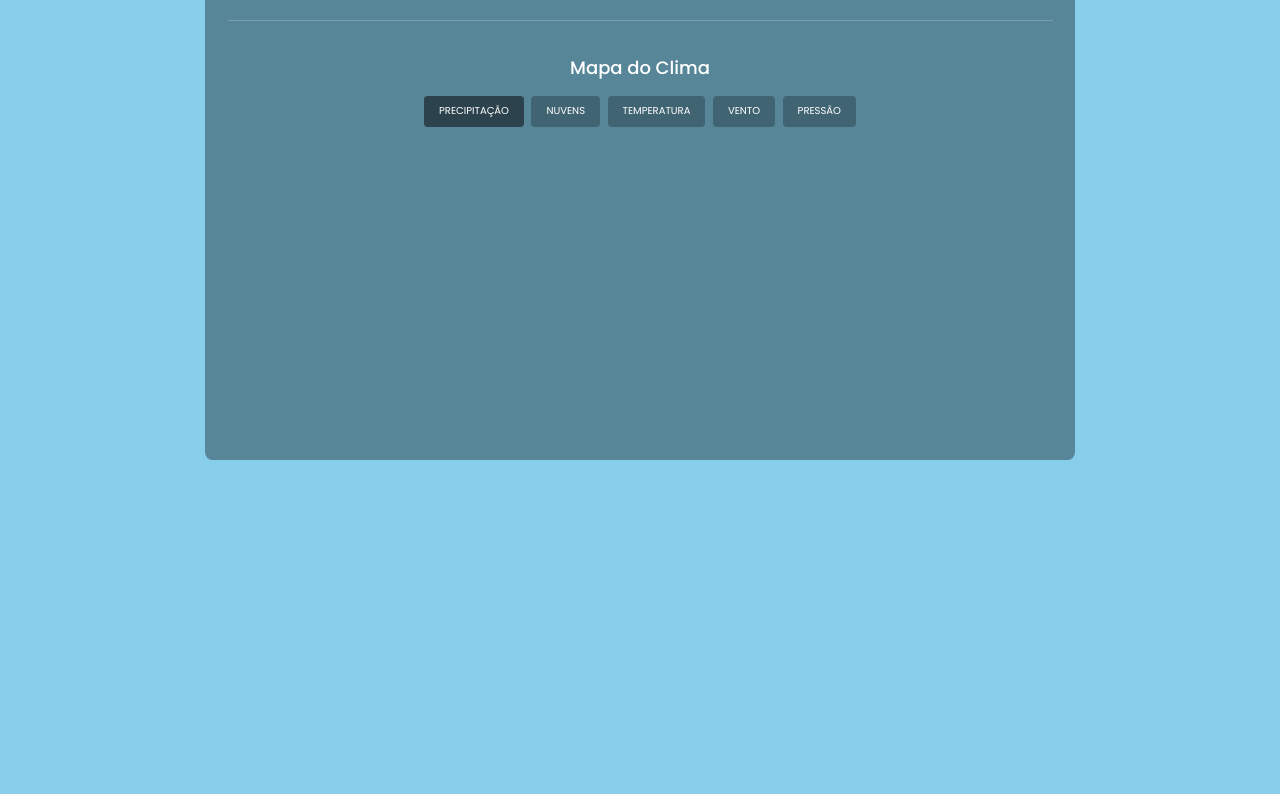
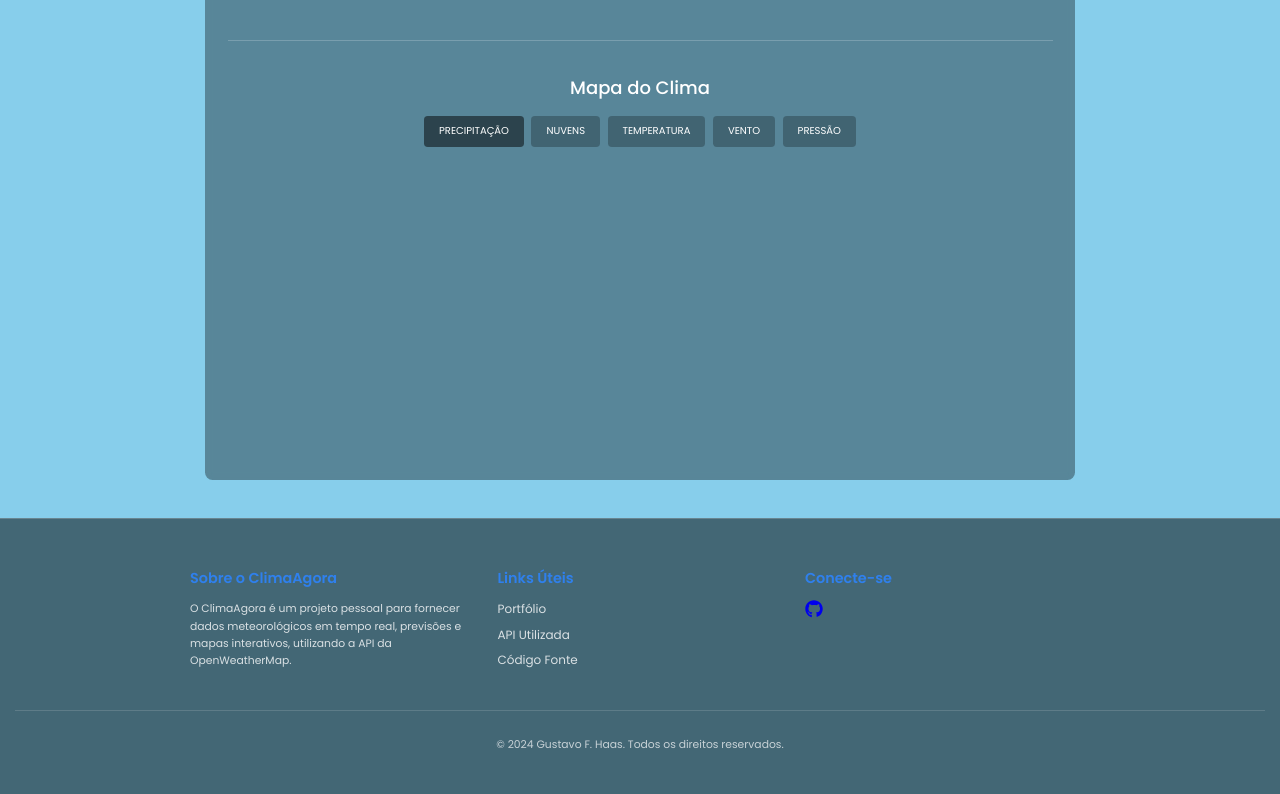
Before and after one commit to gustavofhaas/weather-forecast-app, a plain HTML site: page index.html in a window 1280 px wide. Shown: the part 837-1631 px from the top of the page. Before the commit the page ends 1335 px from the top, so only its background shows below. Drawn offline with nearby package versions, Linux system fonts and the light colour scheme.

Commit message:
feat: Refatora layout e adiciona novas funcionalidades
Este commit introduz uma refatoração significativa no layout da aplicação, melhorando a apresentação dos dados de previsão do tempo e adicionando novas funcionalidades.

Principais alterações:

- Layout da Previsão: A exibição da previsão de 5 dias e da previsão hora a hora foi completamente redesenhada para um formato de cards mais moderno e detalhado.

- Rodapé: Adicionado um rodapé informativo com links para o portfólio, código fonte e a API utilizada.

- Melhorias Visuais: Adicionados novos efeitos visuais e animações para uma melhor experiência do usuário.

- Estrutura HTML: O index.html foi atualizado para refletir as novas seções e a estrutura do layout.

```diff
--- a/index.html
+++ b/index.html
@@ -118,6 +118,32 @@
         </div>
     </div>
 
+    <footer class="site-footer">
+        <div class="footer-container">
+            <div class="footer-about">
+                <h4>Sobre o ClimaAgora</h4>
+                <p>O ClimaAgora é um projeto pessoal para fornecer dados meteorológicos em tempo real, previsões e mapas interativos, utilizando a API da OpenWeatherMap.</p>
+            </div>
+            <div class="footer-links">
+                <h4>Links Úteis</h4>
+                <ul>
+                    <li><a href="https://github.com/gustavofhaas/gustavofhaas/blob/main/README.md" target="_blank" rel="noopener noreferrer">Portfólio</a></li>
+                    <li><a href="https://openweathermap.org/api" target="_blank" rel="noopener noreferrer">API Utilizada</a></li>
+                    <li><a href="https://github.com/gustavofhaas" target="_blank" rel="noopener noreferrer">Código Fonte</a></li>
+                </ul>
+            </div>
+            <div class="footer-social">
+                <h4>Conecte-se</h4>
+                <a href="https://github.com/gustavofhaas" target="_blank" rel="noopener noreferrer" aria-label="GitHub Profile">
+                    <svg xmlns="http://www.w3.org/2000/svg" viewBox="0 0 496 512" width="24" height="24" fill="currentColor"><path d="M165.9 397.4c0 2-2.3 3.6-5.2 3.6-3.3.3-5.6-1.3-5.6-3.6 0-2 2.3-3.6 5.2-3.6 3.3-.3 5.6 1.3 5.6 3.6zm-31.1-4.5c-.7 2 1.3 4.3 4.3 4.9 2.6 1 5.6 0 6.2-2s-1.3-4.3-4.3-5.2c-2.6-.7-5.5 0-6.2 2.3zm44.2-1.7c-2.9.7-4.9 2.6-4.6 4.9.3 2 2.9 3.3 5.9 2.6 2.9-.7 4.9-2.6 4.6-4.6-.3-1.9-3-3.2-5.9-2.9zM244.8 8C106.1 8 0 113.3 0 252c0 110.9 69.8 205.8 169.5 239.2 12.8 2.3 17.3-5.6 17.3-12.1 0-6.2-.3-40.4-.3-61.4 0 0-70 15-84.7-29.8 0 0-11.4-29.1-27.8-36.6 0 0-22.9-15.7 1.6-15.4 0 0 24.9 2 38.6 25.8 21.9 38.6 58.6 27.5 72.9 20.9 2.3-16 8.8-27.1 16-33.7-55.9-6.2-112.3-14.3-112.3-110.5 0-27.5 7.6-41.3 23.6-58.9-2.6-6.3-11.1-29.9 2.6-57.5 0 0 21.9-7 71.6 26.3 20.9-5.6 43.6-8.3 66.2-8.3 22.6 0 45.3 2.6 66.2 8.3 49.7-33.3 71.6-26.3 71.6-26.3 13.6 27.6 5.2 51.2 2.6 57.5 16 17.6 23.6 31.4 23.6 58.9 0 96.5-58.6 104.2-114.6 110.2 9.3 7.9 17.6 23.6 17.6 47.4 0 34.2-.3 61.5-.3 70 0 6.5 4.6 14.4 17.3 12.1C428.2 457.8 496 362.9 496 252 496 113.3 383.5 8 244.8 8zM97.2 352.9c-1.3 1-1 3.3.7 5.2 1.6 1.6 3.9 2.3 5.2 1 1.3-1 1-3.3-.7-5.2-1.6-1.6-3.9-2.3-5.2-1zm-10.8-8.1c-.7 1.3.3 2.9 2.3 3.9 1.6 1 3.6.7 4.3-.7.7-1.3-.3-2.9-2.3-3.9-2-.6-3.6-.3-4.3.7zm32.4 35.6c-1.6 1.3-1 4.3 1 6.2 2 1.6 4.6 1 5.9-.7 1.3-1.3 1-4.3-1-6.2-2-1.6-4.6-1-5.9.7z"/></svg>
+                </a>
+                </div>
+        </div>
+        <div class="footer-copyright">
+            <p>&copy; 2024 Gustavo F. Haas. Todos os direitos reservados.</p>
+        </div>
+    </footer>
+
     <script src="https://unpkg.com/leaflet@1.9.4/dist/leaflet.js"
      integrity="sha256-20nQCchB9co0qIjJZRGuk2/Z9VM+kNiyxNV1lvTlZBo="
      crossorigin=""></script>
--- a/style.css
+++ b/style.css
@@ -355,6 +355,25 @@ button:hover span {
 #nome-cidade {
     font-size: 2em;
     font-weight: 600;
+    display: flex; /* Para alinhar o botão de favorito */
+    justify-content: center;
+    align-items: center;
+    gap: 10px;
+}
+
+.add-favorito-btn {
+    background: none;
+    border: none;
+    font-size: 1.5em;
+    cursor: pointer;
+    color: var(--favorites-yellow);
+    padding: 0;
+    margin: 0;
+    transition: transform 0.2s ease;
+}
+
+.add-favorito-btn:hover {
+    transform: scale(1.2);
 }
 
 .alerta-clima {
@@ -658,8 +677,10 @@ button:hover span {
 body::after {
     content: '';
     position: fixed;
-    top: 0; left: 0;
-    width: 100%; height: 100%;
+    top: 0;
+    left: 0;
+    width: 100%;
+    height: 100%;
     pointer-events: none;
     z-index: -1; /* Abaixo do conteúdo */
 }
@@ -667,6 +688,80 @@ body::after {
 .rain::after {
     background: url('https://i.imgur.com/JXJqR2r.png') repeat;
     animation: rain 0.5s linear infinite;
+}
+
+/* ====================================
+   FOOTER
+   ==================================== */
+.site-footer {
+    background-color: rgba(0, 0, 0, 0.5);
+    color: var(--text-light);
+    padding: 40px 20px;
+    margin-top: 50px;
+    border-top: 1px solid var(--border-alpha);
+}
+
+.footer-container {
+    max-width: 1200px;
+    margin: 0 auto;
+    display: grid;
+    grid-template-columns: repeat(auto-fit, minmax(250px, 1fr));
+    gap: 30px;
+    text-align: left;
+}
+
+.site-footer h4 {
+    font-size: 1.2em;
+    font-weight: 600;
+    margin-bottom: 15px;
+    color: var(--primary-blue);
+}
+
+.footer-about p {
+    font-size: 0.9em;
+    line-height: 1.6;
+    opacity: 0.8;
+}
+
+.footer-links ul {
+    list-style: none;
+    padding: 0;
+    margin: 0;
+}
+
+.footer-links li {
+    margin-bottom: 10px;
+}
+
+.footer-links a {
+    color: var(--text-light);
+    text-decoration: none;
+    opacity: 0.8;
+    transition: opacity 0.3s ease, color 0.3s ease;
+}
+
+.footer-links a:hover {
+    opacity: 1;
+    color: var(--accent-green);
+}
+
+.footer-social a {
+    display: inline-block;
+    transition: transform 0.3s ease;
+}
+
+.footer-social a:hover {
+    transform: scale(1.2);
+    color: var(--accent-green);
+}
+
+.footer-copyright {
+    text-align: center;
+    margin-top: 40px;
+    padding-top: 20px;
+    border-top: 1px solid var(--border-alpha);
+    font-size: 0.9em;
+    opacity: 0.7;
 }
 
 /* ====================================
@@ -725,6 +820,10 @@ body::after {
 
     .dia-previsao-temp {
         text-align: center;
+    }
+
+    .modal-content {
+        width: 90%;
     }
 }
 
```
Also changed, not shown: README.md.
